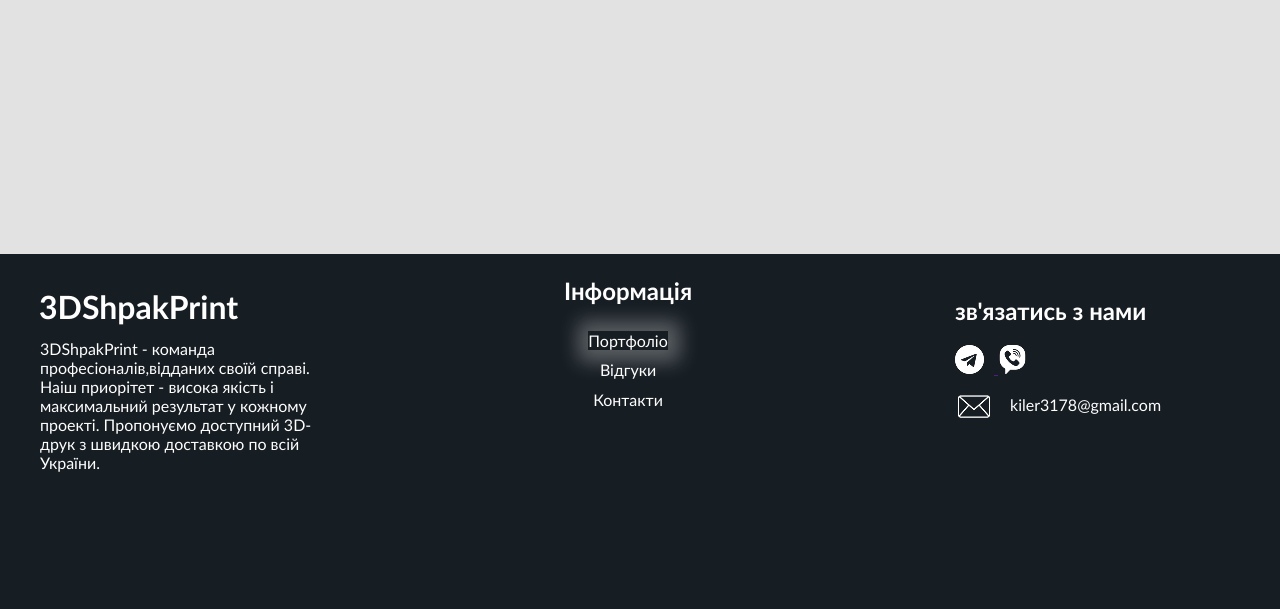
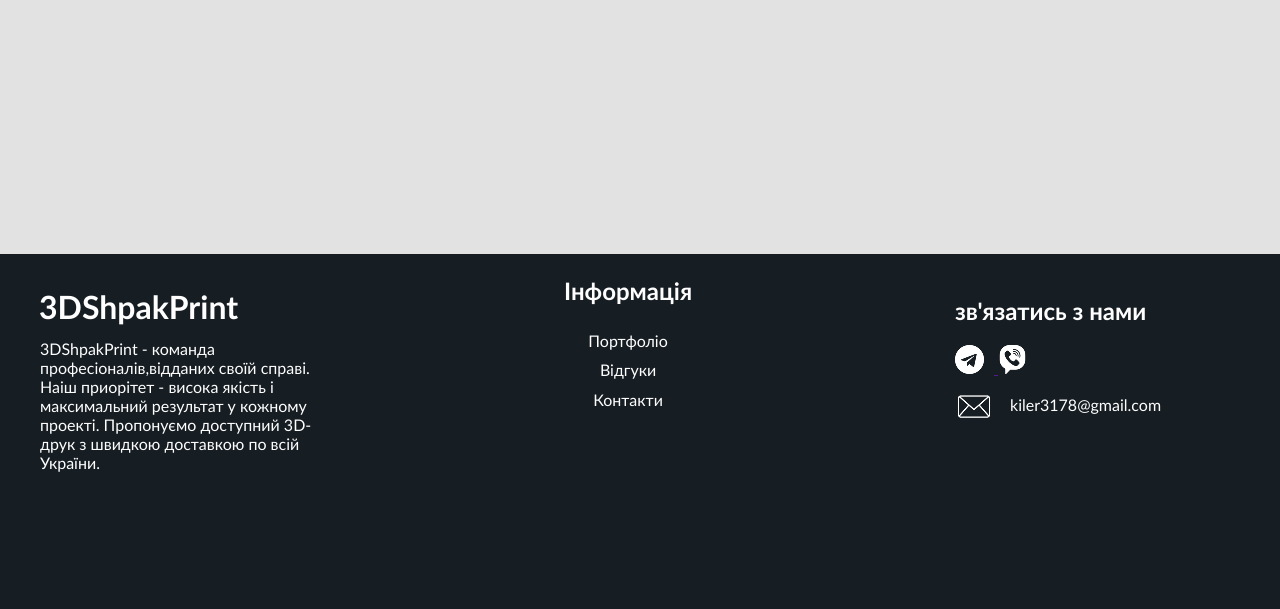
Before and after one commit to garma21/garma21.github.io, a PHP site: page /shpak_print.com/index.html in a window 1280 px wide, with the pointer over the restyled element; the page is wider, and only the part inside the window is pictured. Shown: the part 4180-4789 px from the top of that part. Run offline with PHP 8.4, Linux system fonts and the light colour scheme.

Commit message:
Add files via upload

```diff
--- a/shpak_print.com/style.css
+++ b/shpak_print.com/style.css
@@ -585,7 +585,7 @@
 }
 
 .footer-links a:hover {
-    box-shadow: 1px 1px 19px 11px rgba(255, 255, 255, 0.29);
+    box-shadow: 0x 0px 20px 10px rgba(255, 255, 255, 0.30);
 }
 
 .footer-contact {
```
